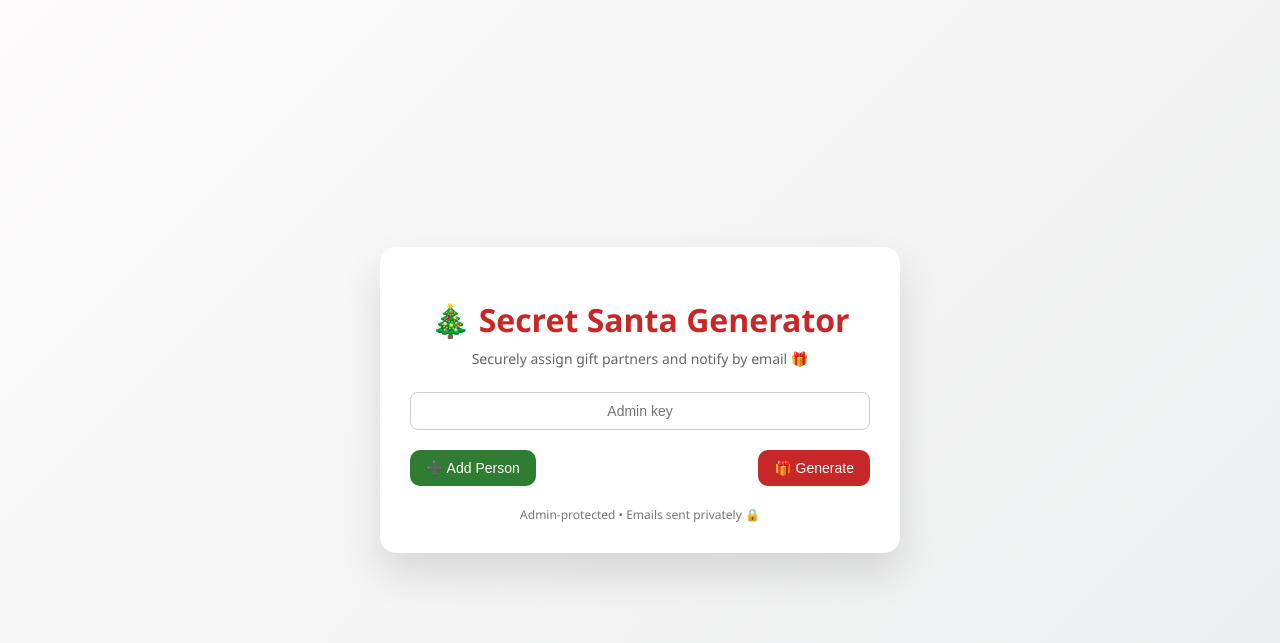
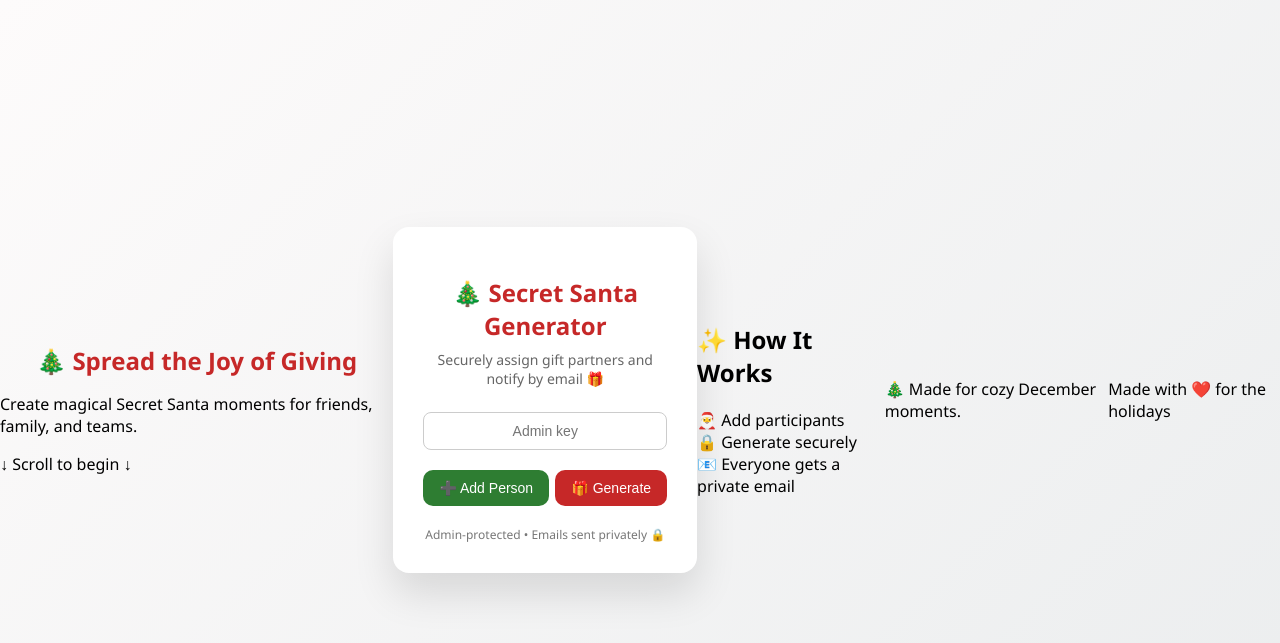
Before and after one commit to Debranjan11/secret-santa, a Flask app: page / in a window 1280 px wide. Shown: the top 643 px of the page. Run offline with Flask 3, Linux system fonts and the light colour scheme.

Commit message:
Added full page skeleton with hero and sections

```diff
--- a/templates/index.html
+++ b/templates/index.html
@@ -5,6 +5,15 @@
   <link rel="stylesheet" href="{{ url_for('static', filename='style.css') }}">
 </head>
 <body>
+  <!-- 🎄 STAGE 1: HERO / MOOD -->
+  <section class="hero">
+    <h1>🎄 Spread the Joy of Giving</h1>
+    <p>Create magical Secret Santa moments for friends, family, and teams.</p>
+    <span class="scroll-hint">↓ Scroll to begin ↓</span>
+  </section>
+
+  <!-- 🎁 STAGE 2: SECRET SANTA TOOL -->
+  <section class="tool">
     <div class="container">
       <h1>🎄 Secret Santa Generator</h1>
 
@@ -12,16 +21,18 @@
         Securely assign gift partners and notify by email 🎁
       </div>
 
-  <!-- 🔔 INLINE MESSAGE AREA (REQUIRED) -->
+      <!-- INLINE MESSAGE -->
       <div id="message" class="message hidden"></div>
 
+      <!-- PARTICIPANTS -->
       <div id="list"></div>
 
-  <!-- 🔐 ADMIN INPUT -->
+      <!-- ADMIN KEY -->
       <div id="admin-box" class="admin-box hidden">
         <input type="password" id="admin-key" placeholder="Admin key" />
       </div>
 
+      <!-- ACTION BUTTONS -->
       <div class="actions">
         <button class="add-btn" onclick="add()">➕ Add Person</button>
         <button class="generate-btn" onclick="generate()">🎁 Generate</button>
@@ -31,6 +42,27 @@
         Admin-protected • Emails sent privately 🔒
       </div>
     </div>
+  </section>
+
+  <!-- 🧠 STAGE 3: HOW IT WORKS -->
+  <section class="how-it-works">
+    <h2>✨ How It Works</h2>
+    <div class="steps">
+      <div>🎅 Add participants</div>
+      <div>🔒 Generate securely</div>
+      <div>📧 Everyone gets a private email</div>
+    </div>
+  </section>
+
+  <!-- ❄️ STAGE 4: CHRISTMAS VIBE -->
+  <section class="vibe">
+    <p>🎄 Made for cozy December moments.</p>
+  </section>
+
+  <!-- 🧾 FOOTER -->
+  <footer class="site-footer">
+    <p>Made with ❤️ for the holidays</p>
+  </footer>
 
 <script>
 function showMessage(text, type) {
```
Lines whose indentation alone changed are shown as unchanged.
